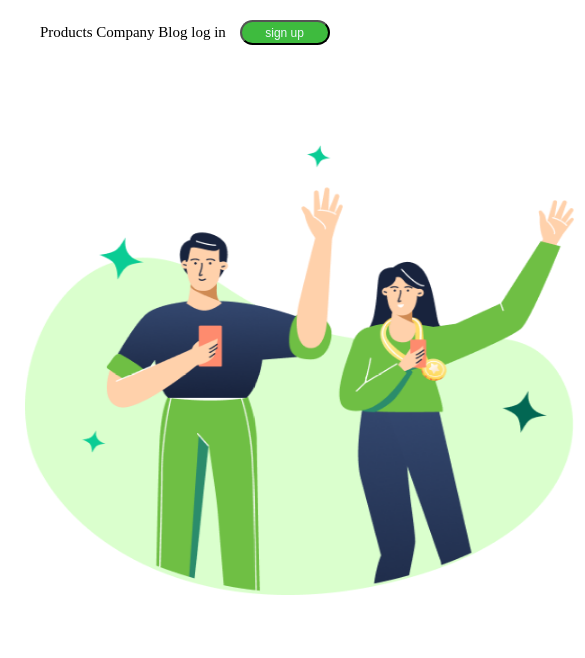
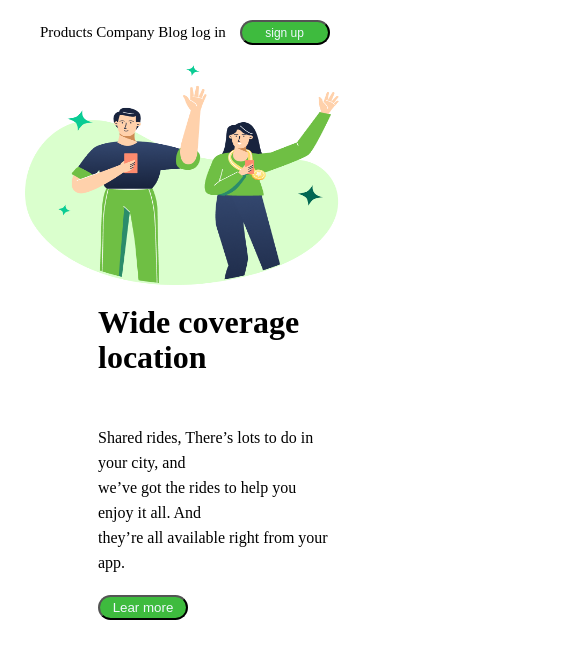
Before and after one commit to claudionei1995/desafio-devclub, a plain HTML site: page index.html in a window 390 px wide. Shown: the top 658 px of the page, 585 px wide, since content can reach past the window. Drawn offline with Linux system fonts and the light colour scheme.

Commit message:
alteracões

```diff
--- a/styles.css
+++ b/styles.css
@@ -42,7 +42,7 @@ font-size: 12px;
 border-radius:100px ;
 ;width: 90px;
 height: 25px;
-
+cursor: pointer;
 
 
 }
@@ -55,5 +55,31 @@ background-color: rgb(62, 187, 62);
 margin-top: 20px;
 border-radius: 20px;
 width: 90px;
-height: 25px;}
-.links{line-height: 15px;}
+height: 25px; color: aliceblue;
+cursor:pointer;}
+.links{line-height: 15px;
+}
+
+@media (max-width :1022px) {
+img{width: 320px;
+height: 320px;
+padding-bottom: 100px;
+margin-top: 20px;
+
+}
+div{float: inline-end;
+line-height: 25px;
+margin-left: 20px;
+position: static;
+padding-right: 62px;
+margin-top: 260px;
+
+}
+hearder{width: 50px;
+height: 50px;
+height: 1px;
+}
+
+h1{padding-bottom: 30px;}
+
+}
```
